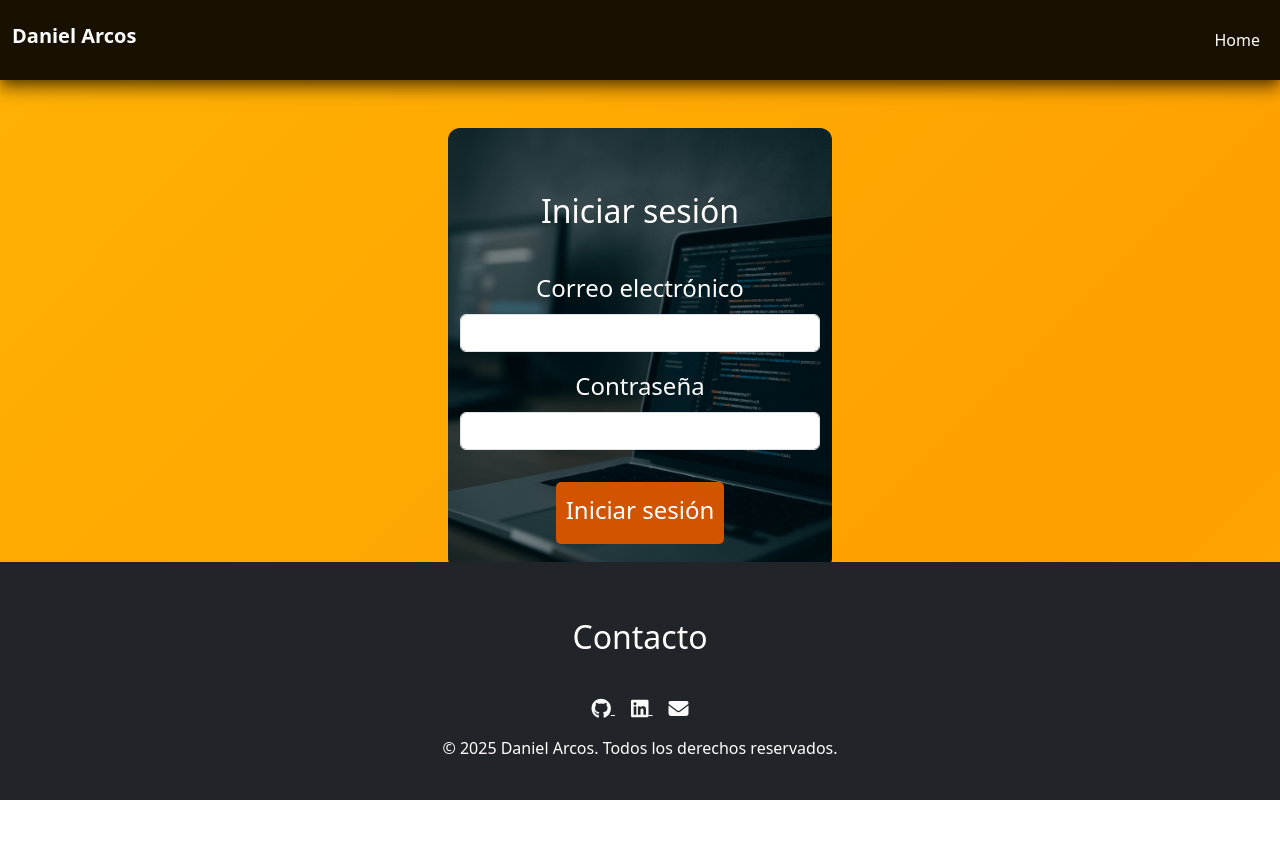
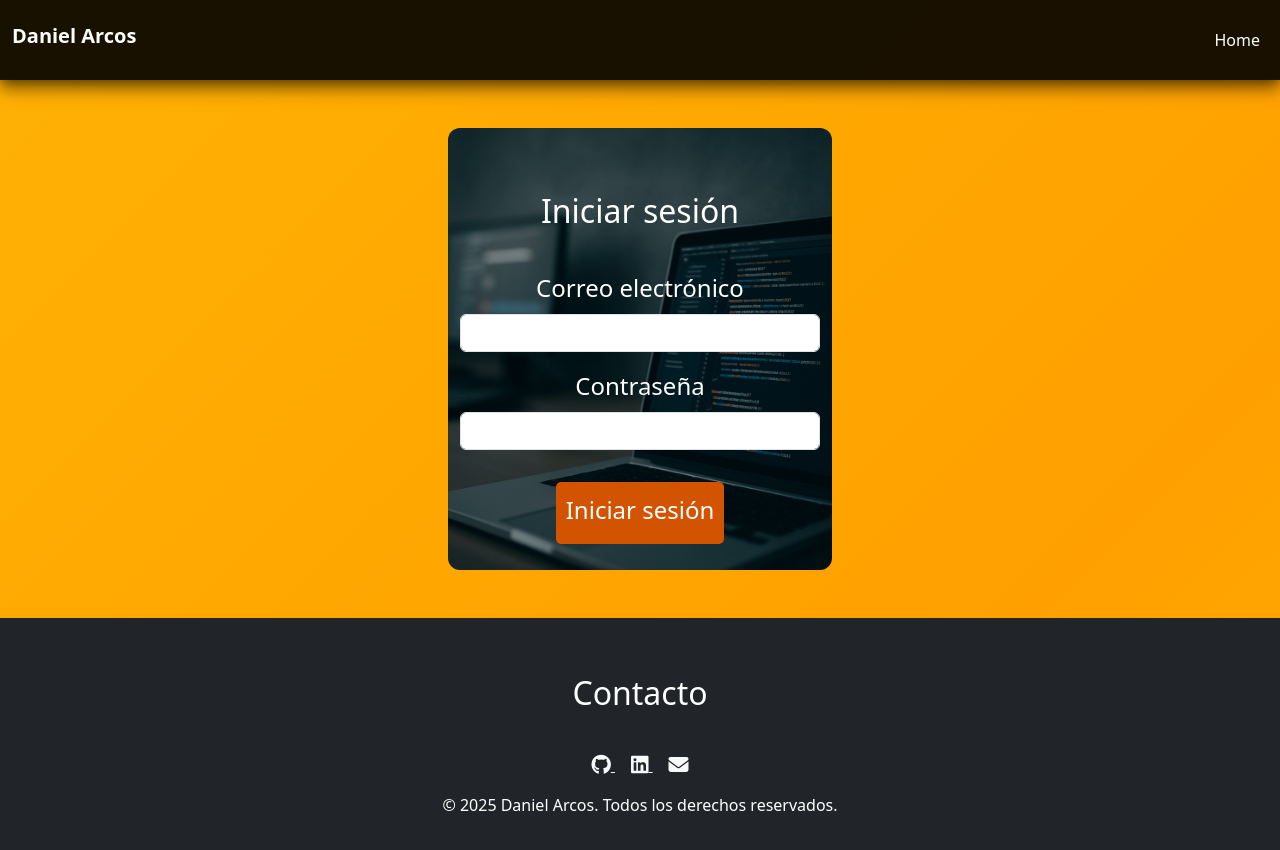
Before and after one commit to MrFackry/Portafolio-Unity, a website: page form.html in a window 1280 px wide. Before the commit the page ends 800 px from the top, so only its background shows below. Drawn offline with nearby package versions, Linux system fonts and the light colour scheme; no server answers.

Commit message:
fix: se arreglo la pocision del footer

```diff
--- a/css.css
+++ b/css.css
@@ -21,6 +21,7 @@
     --sombra-caja: 0 0.5rem 1rem rgba(0, 0, 0, 0.55);
     /* Sombra suave para elementos */
 }
+
 body {
     font-family: 'Montserrat', sans-serif;
     margin: 0;
@@ -34,6 +35,10 @@ body {
     animation: gradient 5s ease infinite;
     color: var(--texto-oscuro);
     line-height: 1.6;
+}
+
+main, .main-content {
+    flex: 1;
 }
 
 @-webkit-keyframes gradient {
@@ -63,6 +68,7 @@ body {
         background-position: 0% 50%;
     }
 }
+
 /*-------------------------
 HEADER
 -------------------------*/
@@ -231,17 +237,21 @@ CARDS
     gap: 2rem;
     background-color: #ffa500;
 }
-#contenedorTarjetasProyectos, #contenedorTarjetasPrototipos {
+
+#contenedorTarjetasProyectos,
+#contenedorTarjetasPrototipos {
     padding: 4rem 1rem;
     display: grid;
     grid-template-columns: repeat(auto-fit, minmax(300px, 1fr));
     gap: 2rem;
     justify-content: center;
 }
+
 /* TARJETA */
 .cards {
     width: 300px;
-  height: 550px; /* Altura fija */
+    height: 550px;
+    /* Altura fija */
     background-color: #111;
     color: white;
     border-radius: 10px;
@@ -249,7 +259,7 @@ CARDS
     display: flex;
     flex-direction: column;
     margin: 1rem;
-  box-shadow: 0 4px 10px rgba(0,0,0,0.3);
+    box-shadow: 0 4px 10px rgba(0, 0, 0, 0.3);
 }
 
 .img-card img {
@@ -263,7 +273,8 @@ CARDS
 .info-card {
     flex: 1;
     padding: 1rem;
-  overflow-y: auto; /* Scroll si el contenido sobrepasa */
+    overflow-y: auto;
+    /* Scroll si el contenido sobrepasa */
 }
 
 .info-card p {
@@ -295,6 +306,7 @@ CARDS
         width: 90%;
     }
 }
+
 /*-------------------------
 SECCIÓN INFORMACIÓN
 -------------------------*/
@@ -429,10 +441,9 @@ FOOTER
     flex-direction: column;
     padding: 20px;
     color: var(--texto-claro);
-    /*arreglo del footer en p107*/
-    position: absolute;
-    bottom: 0;
     width: 100%;
+    margin-top: auto;
+    padding: 2rem 0;
 }
 
 .container-footer {
--- a/form.html
+++ b/form.html
@@ -37,7 +37,7 @@
             </div>
         </nav>
     </header>
-
+    <main class="main-content">
         <section id="login" class="container my-5">
             <h2 class="text-center">Iniciar sesión</h2>
             <form id="loginForm" class="mx-auto w-100 w-sm-75 w-md-50">
@@ -52,8 +52,8 @@
                 <button type="submit" class="button">Iniciar sesión</button>
             </form>
         </section>
-
-        <footer id="contacto" class="py-4 bg-dark text-white" >
+    </main>
+    <footer id="contacto" class="py-4 bg-dark text-white">
         <div class="container-fluid text-center">
             <h2 class="contactoH2">Contacto</h2>
             <a href="https://github.com/MrFackry" target="_blank" class="text-light me-3">
```
Also changed, not shown: index.html (+6 -2 lines). Lines whose indentation alone changed are shown as unchanged.
